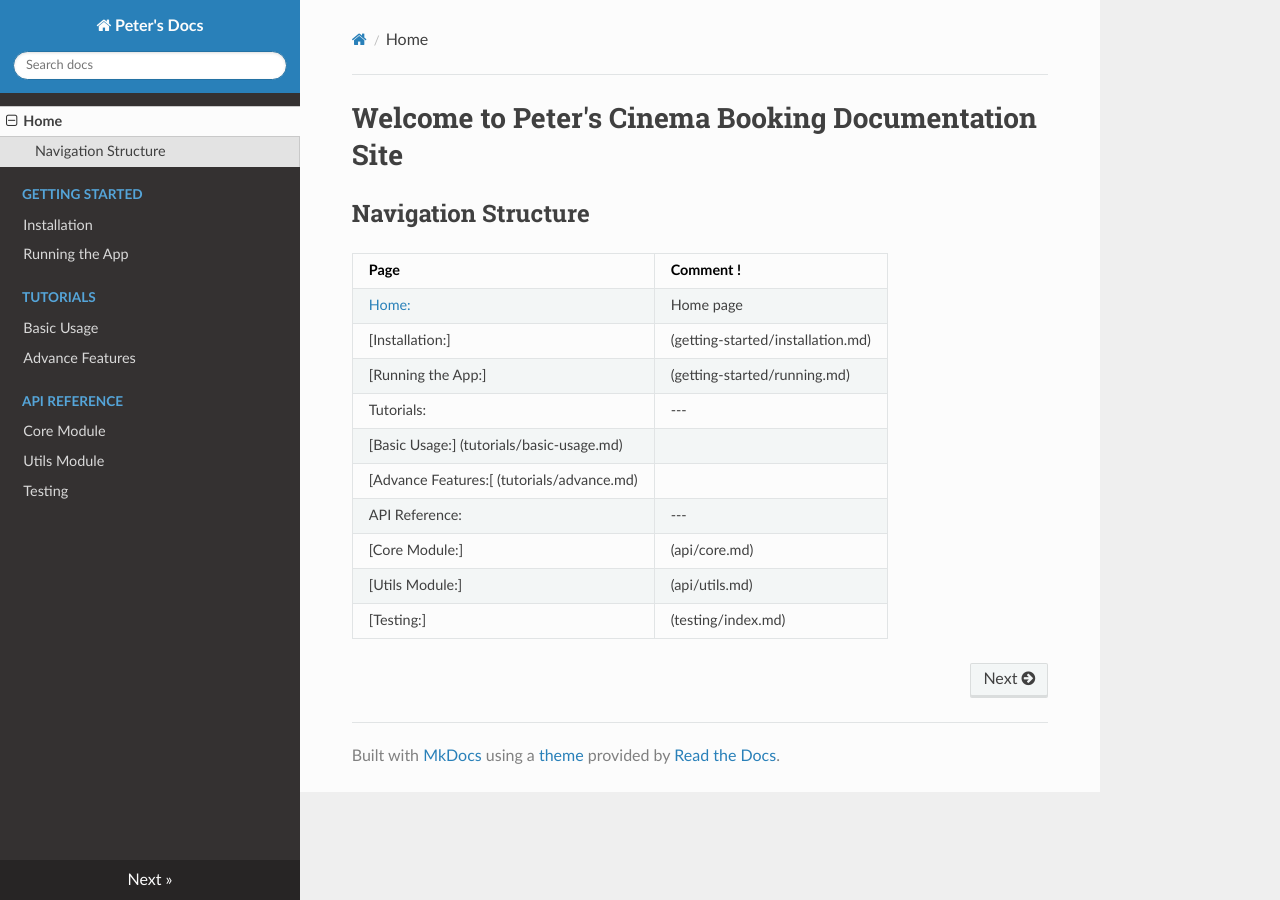
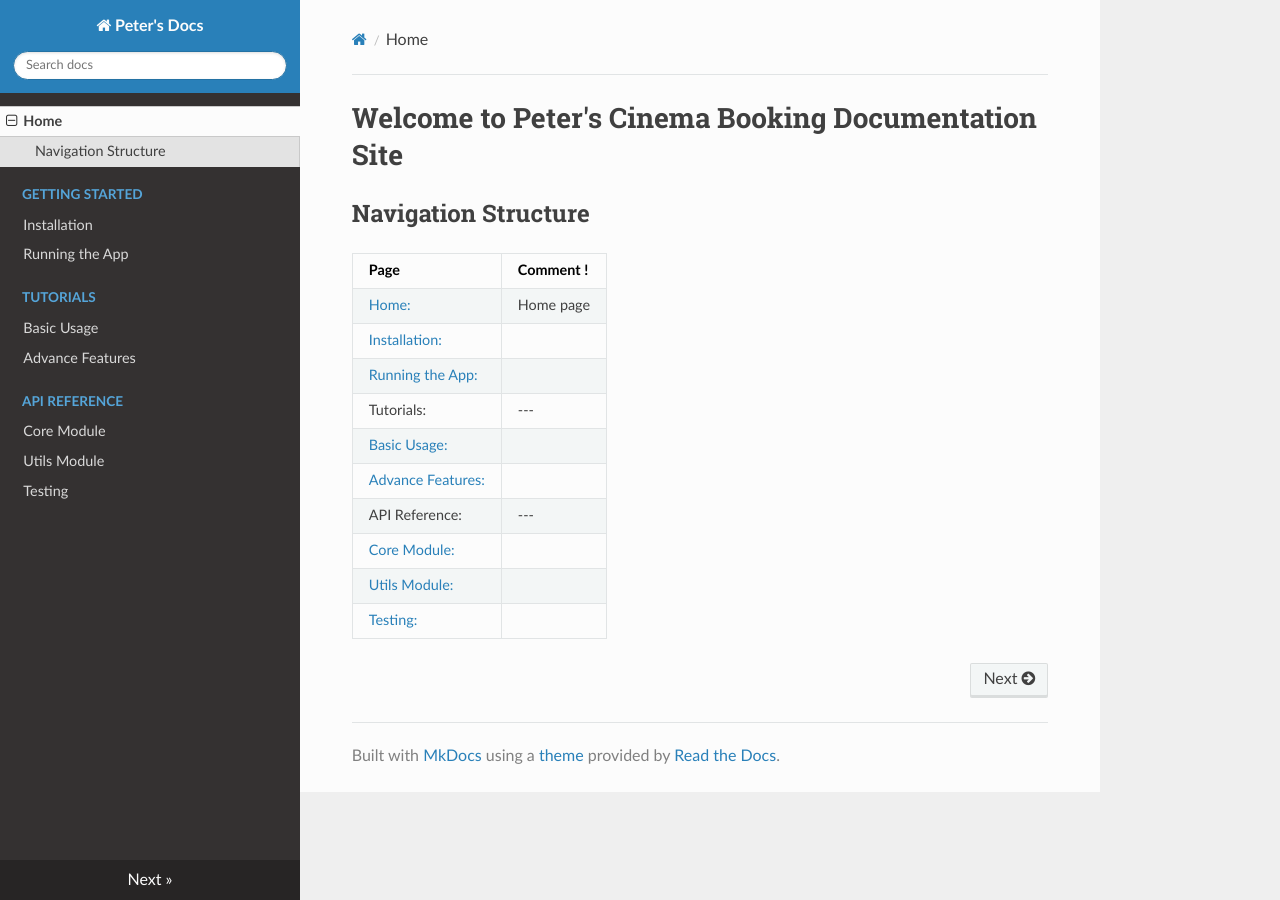
Before and after one commit to goslingp/lab_4_cinema_booking, an MkDocs documentation site: the page built from docs/index.md, in a window 1280 px wide. Built offline with MkDocs 1.6.1, drawn with Linux system fonts in a browser that asks for light colours; nearby versions of some CDN libraries.

Commit message:
Fix link formatting in navigation structure

```diff
--- a/docs/index.md
+++ b/docs/index.md
@@ -4,12 +4,12 @@
 | Page | Comment !
 |---|---|
 | [Home:](index.md) | Home page |
-| [Installation:] | (getting-started/installation.md)
-| [Running the App:] | (getting-started/running.md)
+| [Installation:](getting-started/installation.md)
+| [Running the App:](getting-started/running.md)
  Tutorials: |---|
-| [Basic Usage:] (tutorials/basic-usage.md)
-| [Advance Features:[ (tutorials/advance.md)
+| [Basic Usage:](tutorials/basic-usage.md)
+| [Advance Features:](tutorials/advance.md)
 | API Reference: |---|
-| [Core Module:] | (api/core.md) |
-| [Utils Module:] | (api/utils.md) |
-| [Testing:] | (testing/index.md) |
+| [Core Module:](api/core.md) |
+| [Utils Module:](api/utils.md) |
+| [Testing:](testing/index.md) |
```
